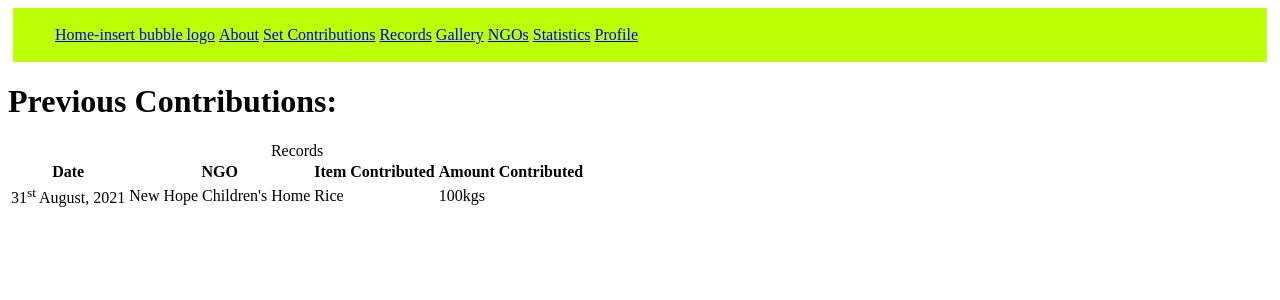
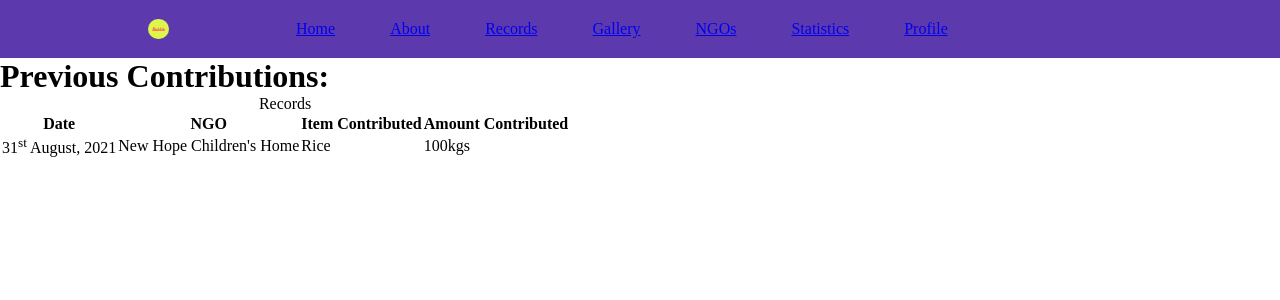
Before and after one commit to anusha-c18/Bubble, a PHP site: page /html/records.html in a window 1280 px wide. Shown: the top 300 px of the page. Run offline with PHP 8.4, Linux system fonts and the light colour scheme.

Commit message:
updated nav bar

```diff
--- a/css/style.css
+++ b/css/style.css
@@ -1,60 +1,109 @@
-.navigation{
-    border: 2px rgb(189, 255, 7) solid;
-    background-color: rgb(189, 255, 7);
-    margin: 5px 5px 5px 5px ;
+*{
+    margin: 0;
+    padding:0;
+}
+.navbar{
+    display: flex;
+    background-color: rgba(45, 0, 150, 0.774);
 }
 
-.navitem{
-    display: inline;
-    text-decoration: none;
+.logo{
+    width:20%;
+    display: flex;
+    justify-content: center ;
+    align-items: center;
 }
 
-a:hover{
-    color: rgb(255, 0, 43);
+.logo img{
+    width:10%;
+    border-radius: 50px;
+}
+
+.nav-list{
+    width: 80%;
+    display: flex;
+    justify-content: center;
+    align-items: center;
+}
+
+.nav-list li{
+    list-style: none;
+    padding:20px 20px 20px 35px;
+}
+
+.nav-list li a{
+    text-decoration: none;
+    color: rgb(255, 55, 88);
     font-weight: bold;
 }
 
-.carousel>div{
-    border: rgb(255, 7, 48) 5px solid;
-    margin: 10px 10px;
-    height: 170px;
-    width: 40%;
+.nav-list li a:hover{
+    text-decoration: none;
+    color: rgb(195, 255, 55);
+    font-weight: bold;
 }
 
-.carousel{
-    background-color: rgb(0, 0, 0);
+.profile{
+    width:20%;
     display: flex;
-    flex-direction: row;
-    flex-wrap: wrap;
-    justify-content: center;
-    width: 100%;
+    justify-content: center ;
+    align-items: center;
 }
 
-.buttons{
-    border-radius: 5px;
-    background-color: rgb(255, 7, 48);
-    color: blue;
-    font-weight: bold;
-    width: 25%;
-    height: 50px;
-    font-size: larger;
-    margin: -500px 850px;
-}
-.home{
-    display: flex;
-    flex-direction: row;
-    flex-wrap: wrap;
-    justify-content: center;
-    margin: 5px;
-    background-color: sandybrown;
+.profile img{
+    width:10%;
+    border-radius: 50px;
 }
 
-.home>div{
-    border: solid 2px;
-    margin: 35px;
-    width: 40%;
+.slider{
+    overflow: hidden;
+}
+.slider figure{
+    position: relative;
+    width: 500%;
+    height: 20%;
+    margin:0;
+    left:0;
+    animation: 20s slider infinite;
 }
 
-.description{
-    background-color: salmon;
+.slider figure img{
+    width:20%;
+    height: 20%;
+    float: left;
 }
+
+@keyframes slider{
+    0%{
+        left: 0;
+    }
+    20%{
+        left: 0;
+    }
+    25%{
+        left:-100%;
+    }
+    45%{
+        left:-100%;
+    }
+    50%{
+        left:-200%;
+    }
+    70%{
+        left:-200%;
+    }
+
+    75%{
+        left:-300%;
+    }
+
+    90%{
+        left:-300%;
+    }
+    95%{
+        left:-300%;
+    }
+    100%{
+        left:-400%;
+    }
+}
--- a/html/records.html
+++ b/html/records.html
@@ -12,16 +12,36 @@
 <body>
     <header>
         <nav class='navigation'>
-            <ul>
-                <a href="/html/index.html"><li class='navitem'>Home-insert bubble logo</li></a>
-                <a href="/html/about.html"><li class='navitem'>About</li></a>
-                <a href="/html/setContributions.html"><li class='navitem'>Set Contributions</li></a>
-                <a href="/html/records.html"><li class='navitem'>Records</li></a>
-                <a href="/html/gallery.html"><li class='navitem'>Gallery</li></a>
-                <a href="/html/ngos.html"><li class='navitem'>NGOs</li></a>
-                <a href="/html/statistics.html"><li class='navitem'>Statistics</li></a>
-                <a href="/html/profile.html"><li class='navitem'>Profile</li></a>
-            </ul>
+            <nav class='navbar'>
+                <ul class="nav-list">
+                    <div class="logo"
+                      <a href="/html/index.html">
+                          <img src="../images/logo.png" alt="logo">
+                      </a>
+                    </div>
+                    <a href="/html/index.html">
+                        <li class='navitem'>Home</li>
+                    </a>
+                    <a href="/html/about.html">
+                        <li class='navitem'>About</li>
+                    </a>
+                    <a href="/html/records.html">
+                        <li class='navitem'>Records</li>
+                    </a>
+                    <a href="/html/gallery.html">
+                        <li class='navitem'>Gallery</li>
+                    </a>
+                    <a href="/html/ngos.html">
+                        <li class='navitem'>NGOs</li>
+                    </a>
+                    <a href="/html/statistics.html">
+                        <li class='navitem'>Statistics</li>
+                    </a>
+                    <a href="/html/profile.html">
+                        <li class='navitem'>Profile</li>
+                    </a>
+                </ul>
+            </nav>
         </nav>
     </header>
     <main>
```
Also changed, not shown: html/about.html (+28 -10 lines), html/gallery.html (+28 -10 lines), html/index.html (+38 -39 lines), html/ngos.html (+28 -10 lines), html/practice.html (deleted, +0 -23 lines), html/profile.html (+28 -10 lines), html/setContributions.html (+28 -10 lines), html/signUp.html (+8 -6 lines), html/statistics.html (+28 -10 lines), images/c1.jpeg (added), images/c2.jpeg (added), images/logo.png, images/me.jpeg (added).
